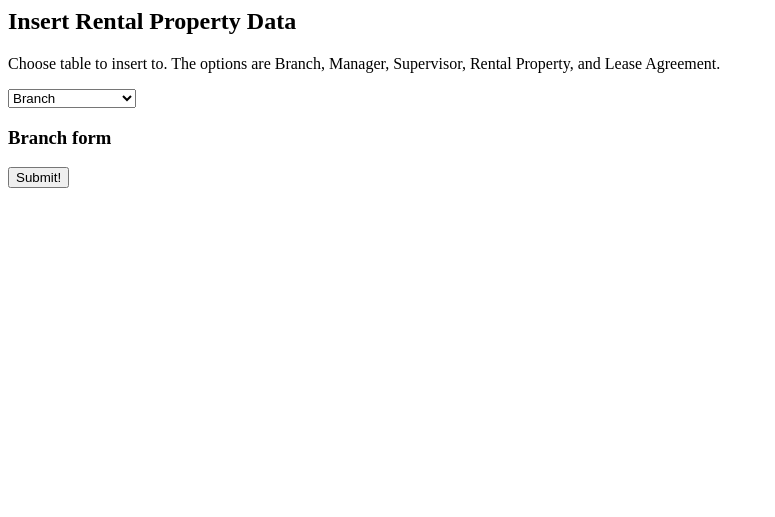
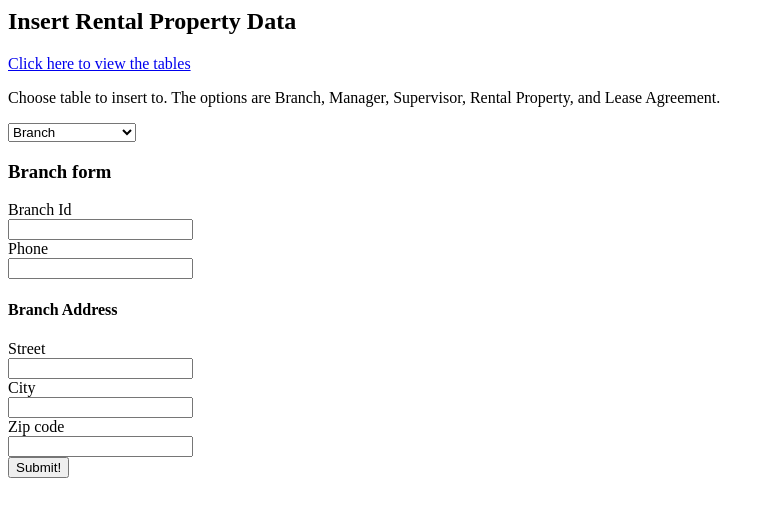
Before and after one commit to Lleeshen/RentalManagementSystem, a PHP site: page /ViewInternal/Insert/ in a window 1280 px wide. Shown: the top 517 px of the page, without its empty margins (0-775 px from the left). Run offline with PHP 8.4, Linux system fonts and the light colour scheme.

Commit message:
Branch form setup, not inserting yet

```diff
--- a/ViewInternal/Insert/index.php
+++ b/ViewInternal/Insert/index.php
@@ -1,55 +1,62 @@
+<?php
+echo '
 <html>
 <head>
 <script type="text/javascript">
 
 function TableCheck() {
-    document.getElementById("ifT1").style.display = 'none';
-    document.getElementById("ifT2").style.display = 'none';
-    document.getElementById("ifT3").style.display = 'none';
-    document.getElementById("ifT4").style.display = 'none';
-    document.getElementById("ifT5").style.display = 'none';
-    document.getElementById("ifT6").style.display = 'none';
-    document.getElementById("ifT7").style.display = 'none';
-    document.getElementById("ifT8").style.display = 'none';
+    document.getElementById("ifT1").style.display = "none";
+    document.getElementById("ifT2").style.display = "none";
+    document.getElementById("ifT3").style.display = "none";
+    document.getElementById("ifT4").style.display = "none";
+    document.getElementById("ifT5").style.display = "none";
+    document.getElementById("ifT6").style.display = "none";
+    document.getElementById("ifT7").style.display = "none";
+    document.getElementById("ifT8").style.display = "none";
     if(document.getElementById("t1").selected) {
         console.log("t1 selected");
-        document.getElementById("ifT1").style.display = 'block';
+        document.getElementById("ifT1").style.display = "block";
     } else if(document.getElementById("t2").selected) {
         console.log("t2 selected");
-        document.getElementById("ifT2").style.display = 'block';
+        document.getElementById("ifT2").style.display = "block";
     } else if(document.getElementById("t3").selected) {
         console.log("t3 selected");
-        document.getElementById("ifT3").style.display = 'block';
+        document.getElementById("ifT3").style.display = "block";
     } else if(document.getElementById("t4").selected) {
         console.log("t4 selected");
-        document.getElementById("ifT4").style.display = 'block';
+        document.getElementById("ifT4").style.display = "block";
     } else if(document.getElementById("t5").selected) {
         console.log("t5 selected");
-        document.getElementById("ifT5").style.display = 'block';
+        document.getElementById("ifT5").style.display = "block";
     } else if(document.getElementById("t6").selected) {
         console.log("t6 selected");
-        document.getElementById("ifT6").style.display = 'block';
+        document.getElementById("ifT6").style.display = "block";
     } else if(document.getElementById("t7").selected) {
         console.log("t7 selected");
-        document.getElementById("ifT7").style.display = 'block';
+        document.getElementById("ifT7").style.display = "block";
     } else if(document.getElementById("t8").selected) {
         console.log("t8 selected");
-        document.getElementById("ifT8").style.display = 'block';
+        document.getElementById("ifT8").style.display = "block";
     }
 }
 
 function disableEmptyInputs(form) {
     var controls = form.elements;
     for (var i=0, iLen=controls.length; i<iLen; i++) {
-        controls[i].disabled = (controls[i].value == '');
+        controls[i].disabled = (controls[i].value == "");
     }
 }
 
 </script>
 </head>
+';
+
+echo '
 <body>
 
     <h2>Insert Rental Property Data</h2>
+
+    <a href=".."> Click here to view the tables  </a>
     <p>Choose table to insert to. The options are Branch, Manager, Supervisor, Rental Property, and Lease Agreement.</p>
 
     <form method="post" onchange="TableCheck();" onsubmit="disableEmptyInputs(this);">
@@ -64,13 +71,35 @@ function disableEmptyInputs(form) {
             <option value="LeaseAgreement" name="agreement" id="t8">Lease Agreement</option>
         </select>
     </form>
+';
+
+echo '
     <div id="ifT1">
         <h3> Branch form </h3>
-        <form method="post" action="..">
+        <form method="post" action=".">
             <input type="hidden" name="Branch" value=" "/>
+            <label for="bId"> Branch Id </label> <br />
+            <input type="text" name="bId" id="bId" />
+            <br />
+            <label for="bPhone"> Phone </label> <br />
+            <input type="text" name="bPhone" id="bPhone" />
+            <br />
+            <h4> Branch Address </h4>
+            <label for="bStreet"> Street </label> <br />
+            <input type="text" name="bStreet" id="bStreet" />
+            <br />
+            <label for="bCity"> City </label> <br />
+            <input type="text" name="bCity" id="bcity" />
+            <br />
+            <label for="bZip"> Zip code </label> <br />
+            <input type="text" name="bZip" id="bZip" />
+            <br />
             <button type="submit"> Submit! </button>
         </form>
     </div>
+';
+
+echo '
     <div id="ifT2" style="display:none">
         <h3> Employee form </h3>
         <form method="post" action="..">
@@ -122,3 +151,7 @@ function disableEmptyInputs(form) {
     </div>
 </body>
 </html>
+
+';
+
+?>
```
